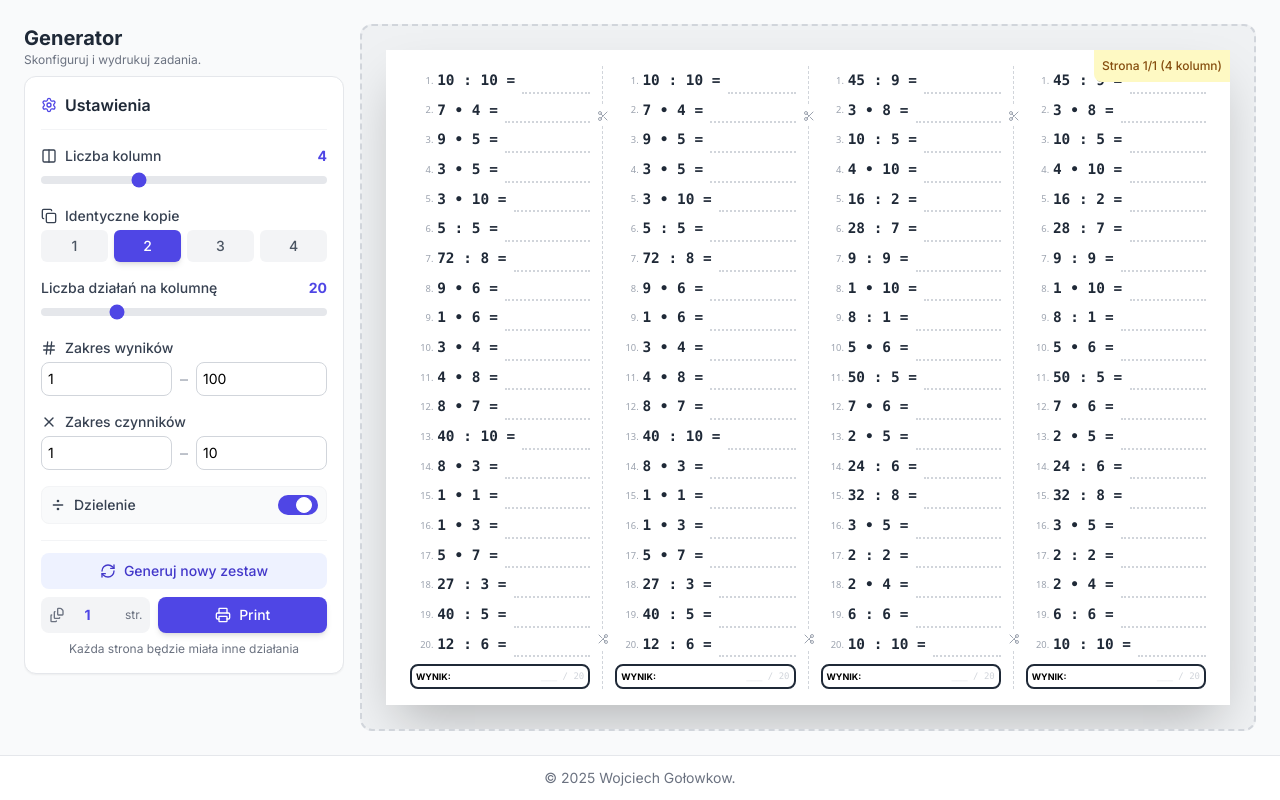
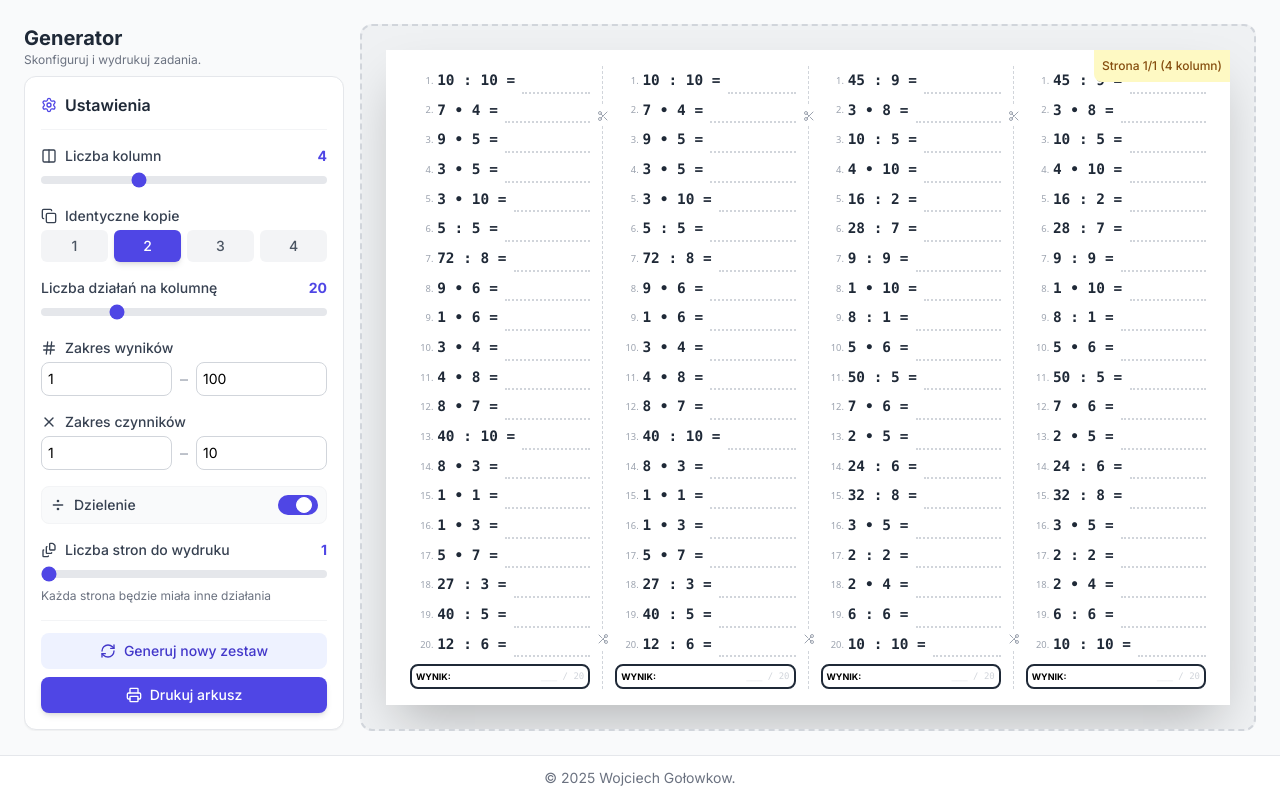
Before and after one commit to golonko/tabliczka-mnozenia, a React (Vite) app: page / in a window 1280 px wide. Built offline with nearby package versions, Linux system fonts and the light colour scheme.

Commit message:
Revert "change layout"
This reverts commit 2630118961db34e4bac0260d622d323a5a53e9b5.

```diff
--- a/components/SettingsPanel.tsx
+++ b/components/SettingsPanel.tsx
@@ -172,6 +172,25 @@ const SettingsPanel: React.FC<SettingsPanelProps> = ({
         </label>
       </div>
 
+      {/* Page Count */}
+      <div className="space-y-1">
+        <label className="text-sm font-medium text-gray-700 flex items-center gap-2">
+          <FileStack className="w-4 h-4" />
+          Liczba stron do wydruku
+          <span className="ml-auto text-indigo-600 font-bold">{settings.pageCount}</span>
+        </label>
+        <input
+          type="range"
+          min="1"
+          max="10"
+          step="1"
+          value={settings.pageCount}
+          onChange={(e) => handleChange('pageCount', parseInt(e.target.value))}
+          className="w-full h-2 bg-gray-200 rounded-lg appearance-none cursor-pointer accent-indigo-600"
+        />
+        <p className="text-xs text-gray-500">Każda strona będzie miała inne działania</p>
+      </div>
+
       <div className="pt-3 border-t border-gray-100 flex flex-col gap-2">
         <button
           onClick={onGenerate}
@@ -180,30 +199,13 @@ const SettingsPanel: React.FC<SettingsPanelProps> = ({
           <RefreshCw className="w-4 h-4" />
           Generuj nowy zestaw
         </button>
-
-        {/* Print row with page count */}
-        <div className="flex gap-2 items-stretch">
-          <div className="flex items-center gap-1.5 bg-gray-100 rounded-lg px-2">
-            <FileStack className="w-4 h-4 text-gray-500" />
-            <input
-              type="number"
-              min="1"
-              max="20"
-              value={settings.pageCount}
-              onChange={(e) => handleChange('pageCount', Math.max(1, Math.min(20, parseInt(e.target.value) || 1)))}
-              className="w-12 py-2 bg-transparent text-center font-bold text-indigo-600 text-sm focus:outline-none"
-            />
-            <span className="text-xs text-gray-500">str.</span>
-          </div>
-          <button
-            onClick={onPrint}
-            className="flex-1 flex items-center justify-center gap-2 bg-indigo-600 text-white hover:bg-indigo-700 py-2 rounded-lg font-medium shadow-md transition-all hover:shadow-lg text-sm"
-          >
-            <Printer className="w-4 h-4" />
-            Print
-          </button>
-        </div>
-        <p className="text-xs text-gray-500 text-center">Każda strona będzie miała inne działania</p>
+        <button
+          onClick={onPrint}
+          className="w-full flex items-center justify-center gap-2 bg-indigo-600 text-white hover:bg-indigo-700 py-2 rounded-lg font-medium shadow-md transition-all hover:shadow-lg text-sm"
+        >
+          <Printer className="w-4 h-4" />
+          Drukuj arkusz
+        </button>
       </div>
     </div>
   );
```
